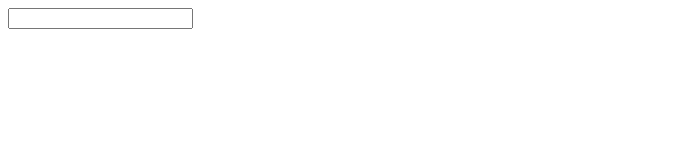
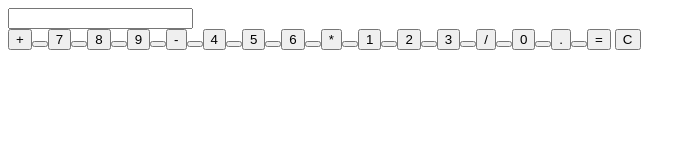
Before and after one commit to LinoXsama/calculator, a plain HTML site: page index.html in a window 1280 px wide. Shown: the whole page, without its empty margins (0-696 px from the left). Drawn offline with Linux system fonts and the light colour scheme.

Commit message:
Création des boutons de la calculatrice !

```diff
--- a/index.html
+++ b/index.html
@@ -11,7 +11,26 @@
       <input id="display" readonly>
    </div>
 
+   <div id="keys">
+      <button onclick="appendToDisplay('+')">+<button>
+      <button onclick="appendToDisplay('7')">7<button>
+      <button onclick="appendToDisplay('8')">8<button>
+      <button onclick="appendToDisplay('9')">9<button>
+      <button onclick="appendToDisplay('-')">-<button>
+      <button onclick="appendToDisplay('4')">4<button>
+      <button onclick="appendToDisplay('5')">5<button>
+      <button onclick="appendToDisplay('6')">6<button>
+      <button onclick="appendToDisplay('*')">*<button>
+      <button onclick="appendToDisplay('1')">1<button>
+      <button onclick="appendToDisplay('2')">2<button>
+      <button onclick="appendToDisplay('3')">3<button>
+      <button onclick="appendToDisplay('/')">/<button>
+      <button onclick="appendToDisplay('0')">0<button>
+      <button onclick="appendToDisplay('.')">.<button>
 
+      <button onclick="calculate()">=</button>
+      <button onclick="clearDisplay()">C</button>
+   </div>
    <script src="script.js"></script>
 </body>
 </html>
```
